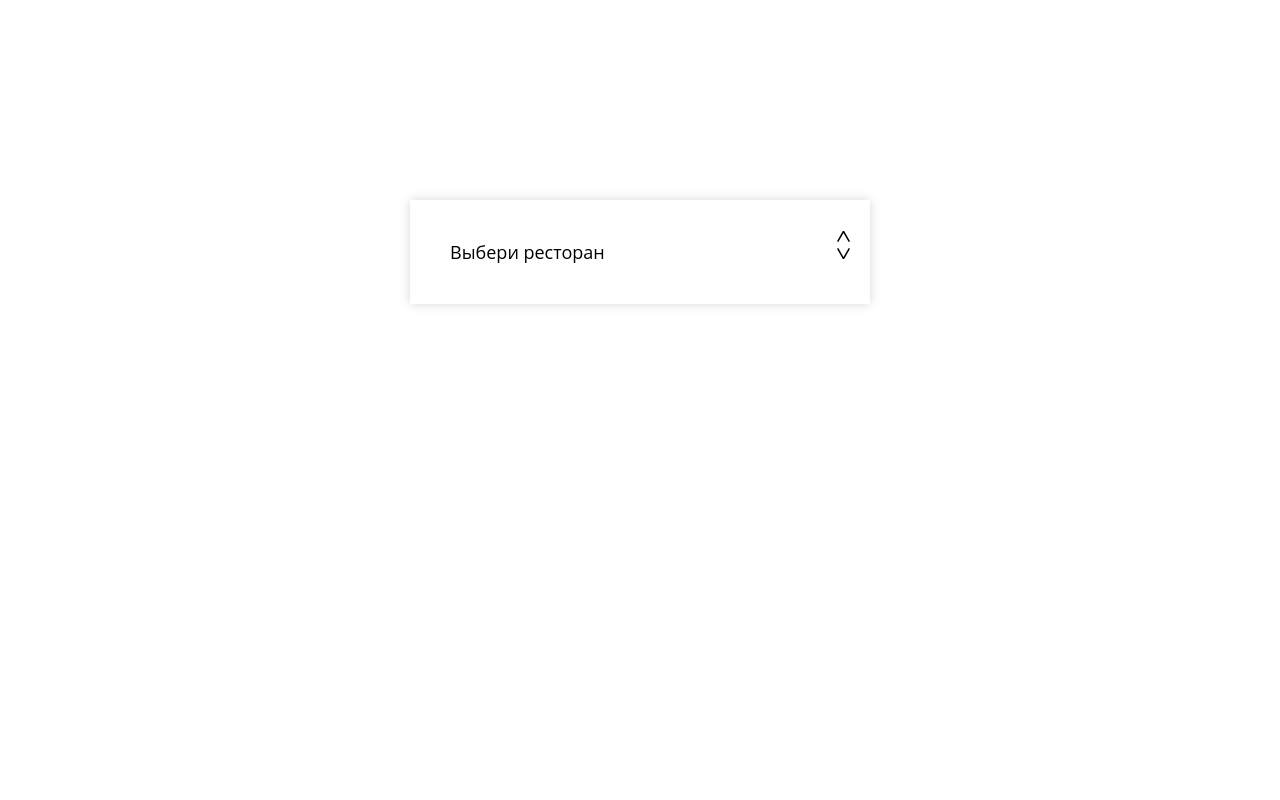
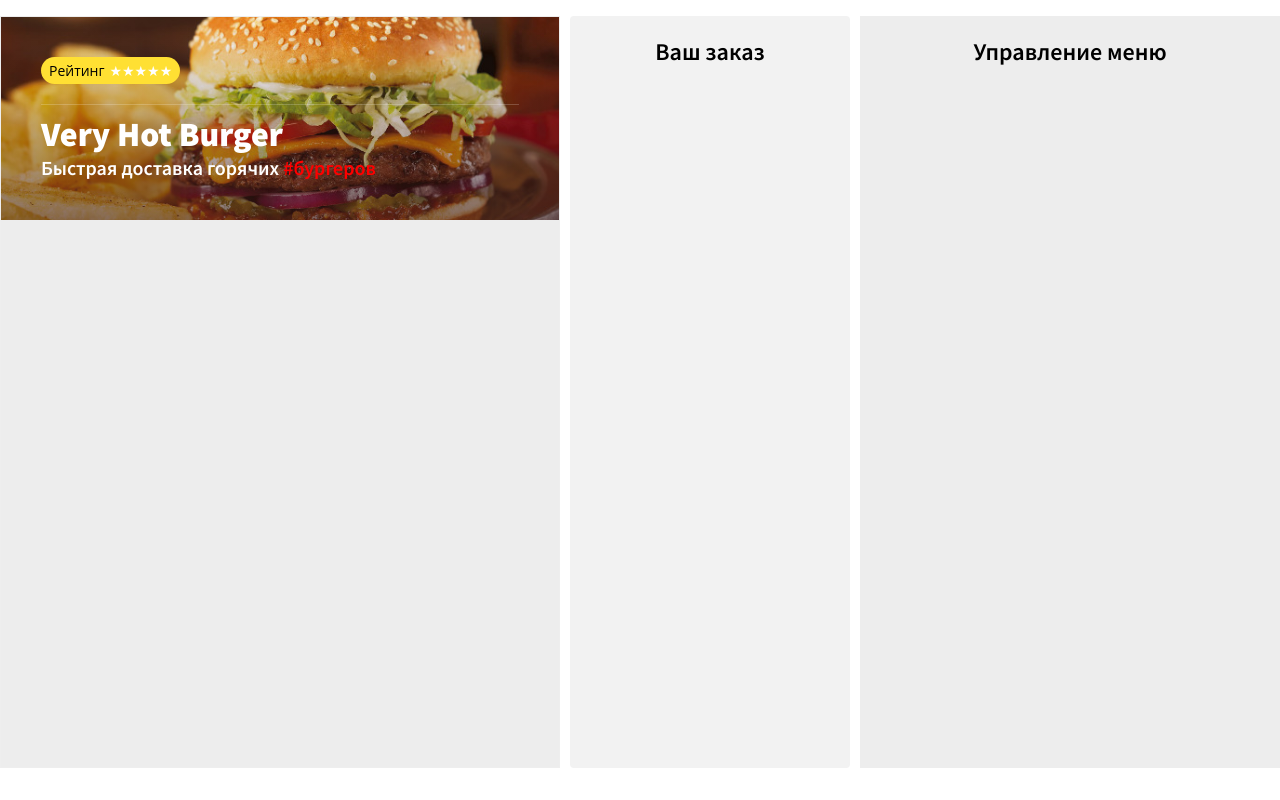
Before and after one commit to yurkelove/React2021, a React (Create React App) app: page / in a window 1280 px wide. Built offline with nearby package versions, Linux system fonts and the light colour scheme.

Commit message:
Add components

```diff
--- /dev/null
+++ b/src/components/App.js
@@ -0,0 +1,25 @@
+import React from 'react';
+import Header from './Header';
+import Order from './Order';
+import MenuAdmin from './MenuAdmin';
+
+
+class App extends React.Component {
+    render() {
+        return(
+            <div className="app-burger-menu">
+                <div className="app-burger-menu__menu">
+                    <Header
+                        title="Very Hot Burger"
+                        amount={10}
+                        hot={true}
+                    />
+                </div>
+                <Order />
+                <MenuAdmin />
+            </div>
+        )
+    }
+}
+
+export default App;
--- /dev/null
+++ b/src/components/Header.js
@@ -0,0 +1,24 @@
+import React from 'react';
+
+
+class Header extends React.Component {
+    render() {
+        return(
+            <header className="app-header">
+                <div className="app-header__container">
+                   <div className="app-header-content">
+                       <div className="app-header-content__rating">
+                           <div className="app-header-rating-tag">Рейтинг</div>
+                           <div className="app-header-rating-icon">★★★★★</div>
+                       </div>
+                       <div className="app-header-divider"></div>
+                       <h1 className="font-effect-fire-animation">{this.props.title}</h1>
+                       <h3><span>Быстрая доставка горячих <span className="app-sub-header"> #бургеров</span></span></h3>
+                   </div>
+                </div>
+            </header>
+        )
+    }
+}
+
+export default Header;
--- /dev/null
+++ b/src/components/MenuAdmin.js
@@ -0,0 +1,14 @@
+import React from 'react';
+
+
+class MenuAdmin extends React.Component {
+    render() {
+        return(
+            <div className="app-menu-admin">
+                <h2>Управление меню</h2>
+            </div>
+        )
+    }
+}
+
+export default MenuAdmin;
--- /dev/null
+++ b/src/components/Order.js
@@ -0,0 +1,14 @@
+import React from 'react';
+
+
+class Order extends React.Component {
+    render() {
+        return(
+            <div className="app-order">
+                <h2>Ваш заказ</h2>
+            </div>
+        )
+    }
+}
+
+export default Order;
--- a/src/css/style.css
+++ b/src/css/style.css
@@ -195,49 +195,41 @@ h2 {
 h3 {
   font-size: 2rem; }
 
-header.top {
+.app-header {
   background: url("images/burger-logo-4.jpg") center no-repeat;
   background-size: cover;
   color: #fff; }
-
-header.top .wrap {
+  .app-header__container {
     height: 100%;
     background-image: linear-gradient(to bottom, rgba(61, 26, 22, 0), rgba(61, 26, 22, 0.6)); }
-
-header.top .header-content {
+    .app-header__container .app-header-content {
       padding: 4rem 0;
       margin: 0 4rem; }
-
-header.top .header-content .header-rating {
+      .app-header__container .app-header-content h1 {
+        font-size: 3.4rem; }
+      .app-header__container .app-header-content h3 {
+        margin: 0;
+        font-size: 2rem; }
+      .app-header__container .app-header-content .app-sub-header {
+        color: #f00; }
+      .app-header__container .app-header-content__rating {
         padding: 4px 8px;
         background-color: #ffe033;
         display: inline-flex;
         border-radius: 18px;
         align-items: center;
         font-size: 1.4rem; }
-
-header.top .header-content .header-rating .header-rating_tag {
+        .app-header__container .app-header-content__rating .app-header-rating-tag {
           color: #000;
           margin-right: 5px; }
-
-header.top .header-content .header-divider {
+      .app-header__container .app-header-content .app-header-divider {
         height: 1px;
         opacity: 0.2;
         margin-top: 20px;
         margin-bottom: 8px;
         background-color: #fff; }
 
-header.top .header-content h1 {
-  font-size: 3.4rem; }
-
-header.top .header-content h3 {
-  margin: 0;
-  font-size: 2rem; }
-
-header.top .header-content .sub-header {
-  color: #f00; }
-
-.burger-paradise {
+.app-burger-menu {
   display: grid;
   grid-template-columns: 2fr 1fr 1.5fr;
   grid-gap: 10px;
@@ -245,22 +237,17 @@ header.top .header-content .sub-header {
   max-width: 1500px;
   margin: 0 auto;
   margin-top: 2vh; }
-
-.burger-paradise > * {
+  .app-burger-menu__menu {
     overflow-y: scroll;
     overflow-x: hidden;
-  border: solid 1px #eee; }
-
-.burger-paradise > *:first-child {
+    border: solid 1px #eee;
     background: #ededed; }
-
-.burger-paradise > *:nth-child(2) {
+  .app-burger-menu .app-order {
     padding: 2rem 0;
     overflow-y: hidden;
     background: #f2f2f2;
     border-radius: 4px; }
-
-.burger-paradise > *:last-child {
+  .app-burger-menu .app-menu-admin {
     background: #ededed;
     padding: 2rem; }
 
--- a/src/css/style.scss
+++ b/src/css/style.scss
@@ -4,49 +4,50 @@
 @import './typography';
 
 
-header.top {
+.app-header {
   background: url("images/burger-logo-4.jpg") center no-repeat;
   background-size: cover;
   color: #fff;
-  }
-  header.top .wrap {
+  &__container {
     height: 100%;
     background-image: linear-gradient(to bottom, rgba(61,26,22,0), rgba(61,26,22,0.6));
-  }
-  header.top .header-content {
+    .app-header-content {
       padding: 4rem 0;
       margin: 0 4rem;
+      h1 {
+        font-size: 3.4rem;
       }
-  header.top .header-content .header-rating {
+      h3 {
+        margin: 0;
+        font-size: 2rem;
+      }
+      .app-sub-header {
+        color: #f00;
+      }
+      &__rating {
         padding: 4px 8px;
         background-color: #ffe033;
         display: inline-flex;
         border-radius: 18px;
         align-items: center;
         font-size: 1.4rem;
-  }
-  header.top .header-content .header-rating .header-rating_tag {
+        .app-header-rating-tag {
           color: #000;
           margin-right: 5px;
         }
-  header.top .header-content .header-divider {
+      }
+      .app-header-divider {
         height: 1px;
         opacity: 0.2;
         margin-top: 20px;
         margin-bottom: 8px;
         background-color: #fff;
       }
-  header.top .header-content h1 {
-    font-size: 3.4rem;
     }
-  header.top .header-content h3 {
-    margin: 0;
-    font-size: 2rem;
   }
-  header.top .header-content .sub-header {
-    color: #f00;
 }
-  .burger-paradise {
+
+.app-burger-menu {
   display: grid;
   grid-template-columns: 2fr 1fr 1.5fr;
   grid-gap: 10px;
@@ -54,25 +55,35 @@ header.top {
   max-width: 1500px;
   margin: 0 auto;
   margin-top: 2vh;
-  }
-  .burger-paradise > * {
+  &__menu {
     overflow-y: scroll;
     overflow-x: hidden;
     border: solid 1px #eee;
-  }
-  .burger-paradise > *:first-child {
     background: #ededed;
   }
-  .burger-paradise > *:nth-child(2) {
+  .app-order {
     padding: 2rem 0;
     overflow-y: hidden;
     background: #f2f2f2;
     border-radius: 4px;
   }
-  .burger-paradise > *:last-child {
+  .app-menu-admin {
     background: #ededed;
     padding: 2rem;
   }
+}
+
+.app-order {
+
+}
+
+.app-menu-admin {
+
+}
+
+
+
+
   ul {
     list-style: none;
     margin: 0;
--- a/src/index.js
+++ b/src/index.js
@@ -2,8 +2,9 @@ import React from 'react';
 import {render} from 'react-dom';
 
 import Landing from './components/Landing';
+import App from './components/App';
 
 import './css/style.css';
 
 
-render(<Landing />, document.querySelector('#root'));
+render(<App />, document.querySelector('#root'));
```
Lines whose indentation alone changed are shown as unchanged.
